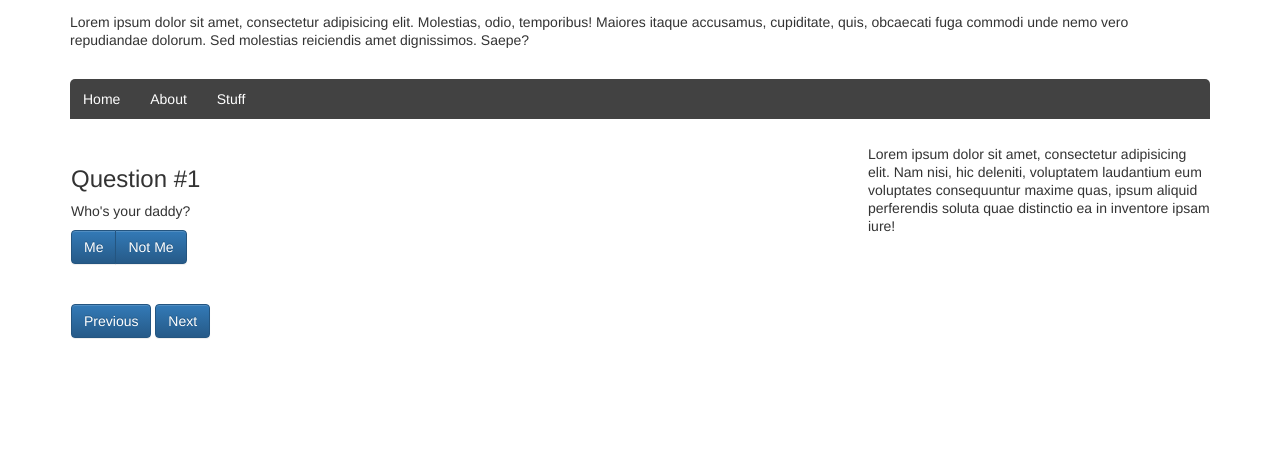
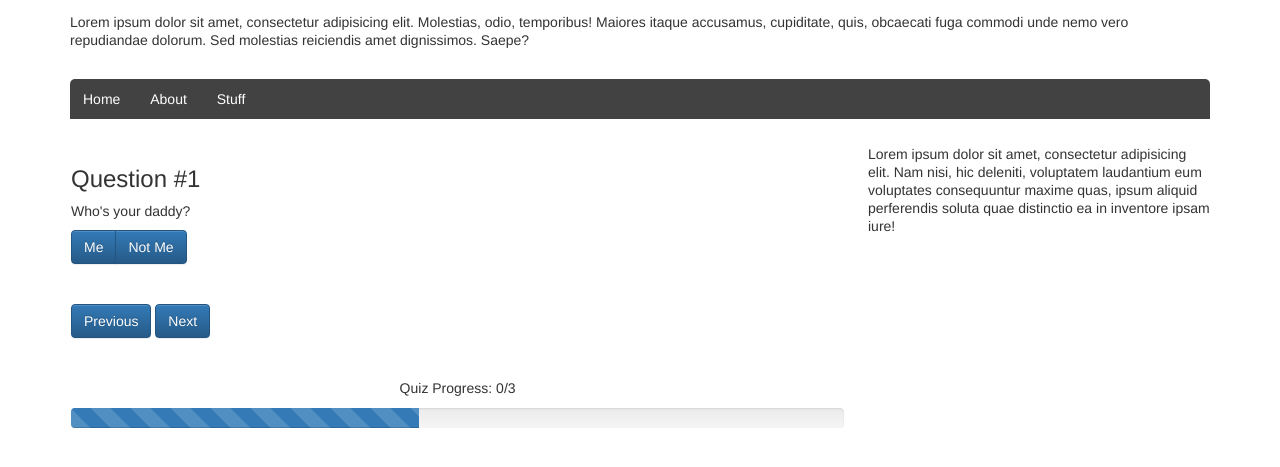
Before and after one commit to justinmandac/question_app, a website: page index.html in a window 1280 px wide. Shown: the part 57-524 px from the top of the page. Drawn offline with nearby package versions, Linux system fonts and the light colour scheme.

Commit message:
added progress indicator, tally

```diff
--- a/css/main.css
+++ b/css/main.css
@@ -130,7 +130,14 @@ button {
   left: 0;
   position: relative;
 }
+.quiz-progress-container {
+  margin-top: 40px;
+}
 
+.quiz-progress-label {
+  padding-bottom: 10px;
+  text-align: center;
+}
 
 /**
    UTILITY CLASSES
--- a/index.html
+++ b/index.html
@@ -43,10 +43,16 @@
                 <button id="prevQuestionButton" class="btn btn-primary">Previous</button>
                 <button id="nextQuestionButton" class="btn btn-primary">Next</button>
               </div>
-              <div id="quizProgress">
-
+              <div class="quiz-progress-container">
+                <div class="quiz-progress-label" id="quizProgressLabel">
+                  Quiz Progress: <span id="currentQuestion"></span>/<span id="totalQuestions"></span>
+                </div>
+                <div class="progress">
+                  <div id="quizProgress" class="progress-bar progress-bar-striped active quiz-progress" role="progressbar" aria-valuenow="45" aria-valuemin="0" aria-valuemax="100" style="width: 45%">
+                  </div>
+                </div> <!-- progress -->
               </div>
-            </div>
+            </div> <!-- quiz-page -->
           </div>
         </div>
         <div class="sidebar">
--- a/js/quiz.js
+++ b/js/quiz.js
@@ -1,6 +1,7 @@
 (function(document, window, $) {
   'use strict';
   var currentQuestion = 0;
+  var takeCount = 0;
   var quiz;
 
   quiz = {
@@ -14,6 +15,9 @@
     questionActiveClass: 'question-page--active',
     questions: [],
     progress: 0,
+    totalProgress: 0,
+    progressEl: null,
+    tally: [],
     render: function(questions) {
       var _this  = this;
       var count;
@@ -70,6 +74,9 @@
 
       this.questions = questions;
 
+      for(var qCount = 0; qCount <  questions.length; qCount++) {
+        this.tally[qCount] = 0;
+      }
 
       this.el = $(this.selector);
       this.quizPages = $('.quiz-page');
@@ -78,10 +85,15 @@
       this.questionPagesContainer.append(this.render(questions).children());
 
       this.questionPages = $('.question-page');
+      this.totalProgress = this.questionPages.length;
+      this.progressEl = $('#quizProgress');
 
 
       this.nextButtonEl = $('#nextQuestionButton');
       this.previousButtonEl = $('#prevQuestionButton');
+
+      $('#quizProgressLabel #currentQuestion').text(0);
+      $('#quizProgressLabel #totalQuestions').text(this.totalProgress);
 
 
       this.nextButtonEl.click(function(event) {
@@ -135,10 +147,14 @@
 
       if(isCorrect) {
         console.log('Correct Answer for Question#' + questionNumber);
+        this.tally[questionIndex]++;
       } else {
         console.warn('Wrong Answer for Question#' + questionNumber);
       }
+
       this.nextQuestionPage(this);
+      $('#quizProgressLabel #currentQuestion').text(currentQuestion);
+      console.log(this.tally);
     }
   };
 
```
